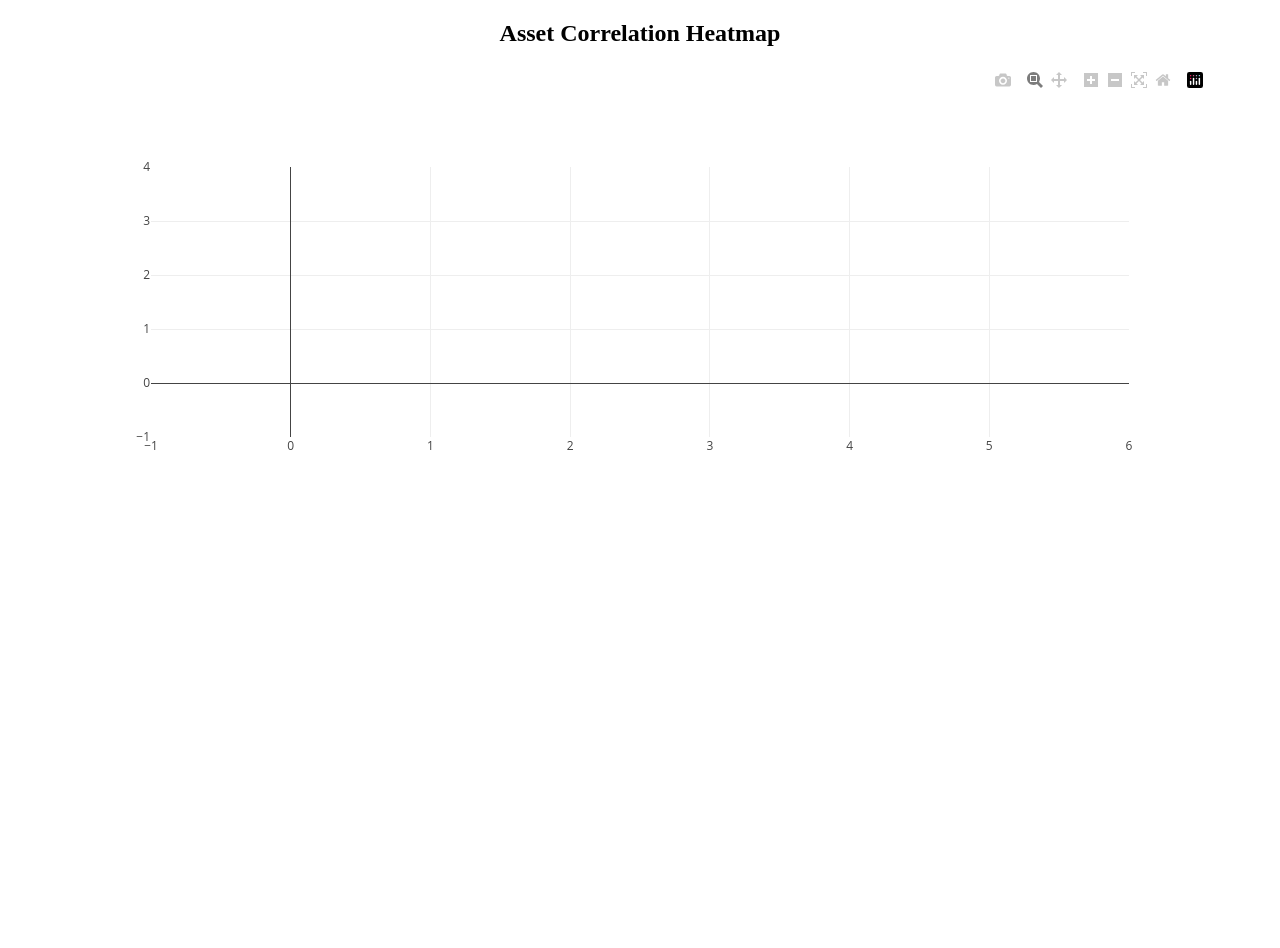
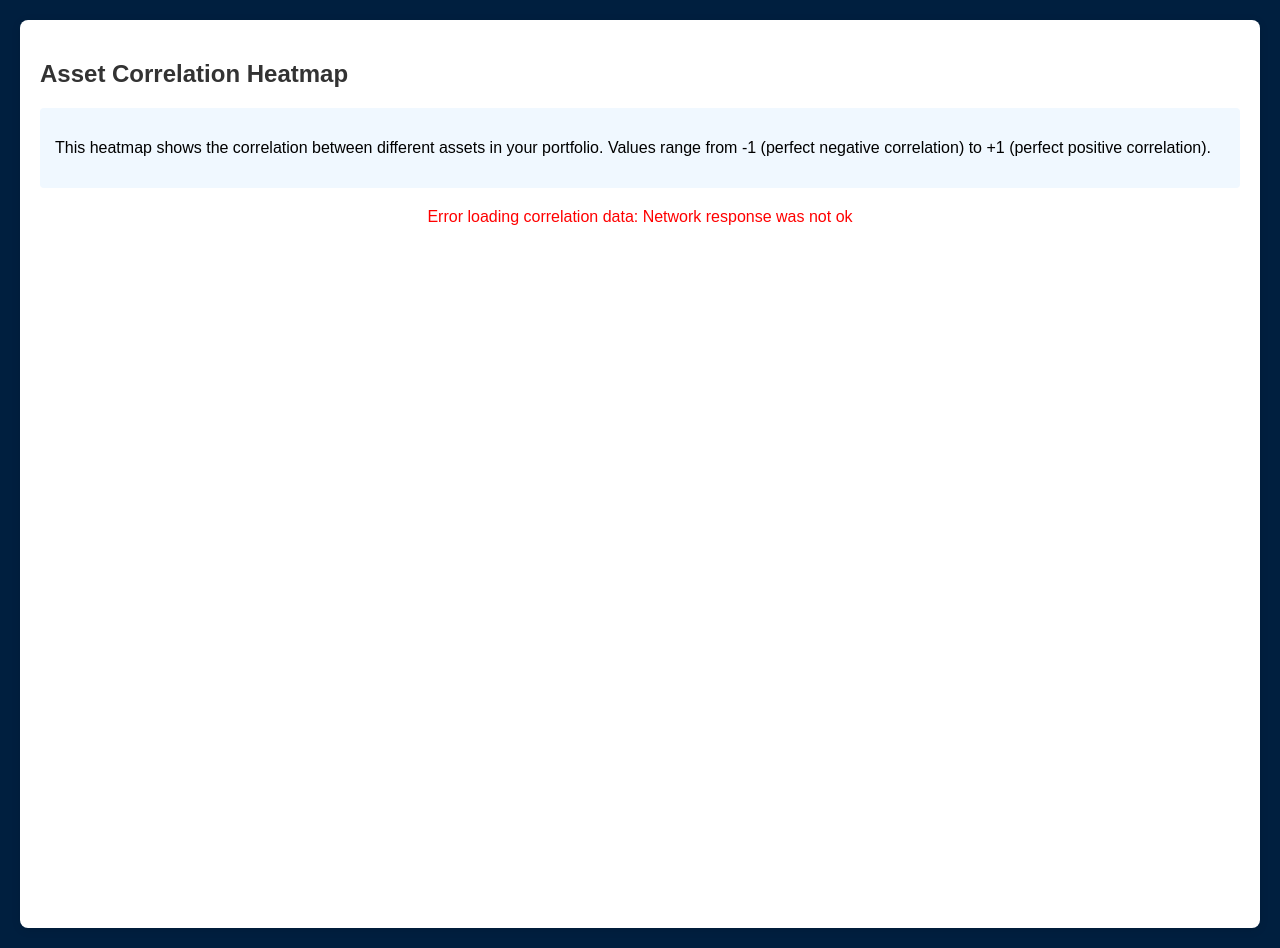
Before and after one commit to satakshiie/FinPort, a Flask app: template templates/correlation.html in a window 1280 px wide. Before the commit the page ends 450 px from the top, so only its background shows below. Run offline with Flask 3, Linux system fonts and the light colour scheme; the template is opened without the code that fills it, so the values that code supplies are empty; some libraries are stand-ins or nearby versions.

Commit message:
Update correlation and risk analysis templates; minor cache changes

```diff
--- a/templates/correlation.html
+++ b/templates/correlation.html
@@ -2,15 +2,74 @@
 <html lang="en">
 <head>
     <meta charset="UTF-8">
+    <meta name="viewport" content="width=device-width, initial-scale=1.0">
     <title>Correlation Analysis</title>
-    <script src="https://cdn.plot.ly/plotly-latest.min.js"></script>
+    <script src="https://cdn.plot.ly/plotly-2.30.0.min.js""></script>
+    <style>
+        body {
+            font-family: Arial, sans-serif;
+            margin: 0;
+            padding: 20px;
+            background-color: #001F3F;
+        }
+        .container {
+            max-width: 1200px;
+            margin: 0 auto;
+            background: white;
+            padding: 20px;
+            border-radius: 8px;
+            box-shadow: 0 2px 10px rgba(0,0,0,0.1);
+        }
+        h2 {
+            color: #333;
+            margin-bottom: 20px;
+        }
+        #correlationPlot {
+            height: 700px;
+            margin-top: 20px;
+        }
+        .info {
+            margin: 20px 0;
+            padding: 15px;
+            background: #f0f8ff;
+            border-radius: 4px;
+        }
+    </style>
 </head>
 <body>
-    <h2 style="text-align:center;">Asset Correlation Heatmap</h2>
-    <div id="correlationPlot" style="width:90%;margin:auto;"></div>
+    <div class="container">
+        <h2>Asset Correlation Heatmap</h2>
+        <div class="info">
+            <p>This heatmap shows the correlation between different assets in your portfolio. Values range from -1 (perfect negative correlation) to +1 (perfect positive correlation).</p>
+        </div>
+        <div id="correlationPlot"></div>
+    </div>
+
     <script>
-        const plotData = JSON.parse('{{ plot_json | tojson | safe }}');
-        Plotly.newPlot('correlationPlot', plotData.data, plotData.layout);
+        document.addEventListener('DOMContentLoaded', function() {
+            fetch('/performance-metrics/correlation')
+                .then(response => {
+                    if (!response.ok) {
+                        throw new Error('Network response was not ok');
+                    }
+                    return response.json(); // This parses the JSON
+                })
+                .then(data => {
+                    // Check if the response contains an error
+                    if (data.error) {
+                        throw new Error(data.error);
+                    }
+
+                    // Plot the data
+                    Plotly.newPlot('correlationPlot', data.data, data.layout);
+                })
+                .catch(error => {
+                    console.error('Error:', error);
+                    document.getElementById('correlationPlot').innerHTML =
+                        '<p style="color:red;text-align:center;">Error loading correlation data: ' +
+                        error.message + '</p>';
+                });
+        });
     </script>
 </body>
 </html>
--- a/templates/risk_analysis.html
+++ b/templates/risk_analysis.html
@@ -145,7 +145,7 @@
         return;
       }
 
-      fetch(`/performance-metrics/risk/${ticker}`)
+      fetch('/performance-metrics/riskAnalysis/AAPL')
         .then(response => {
           if (!response.ok) {
             throw new Error("Ticker not found or server error.");
```
